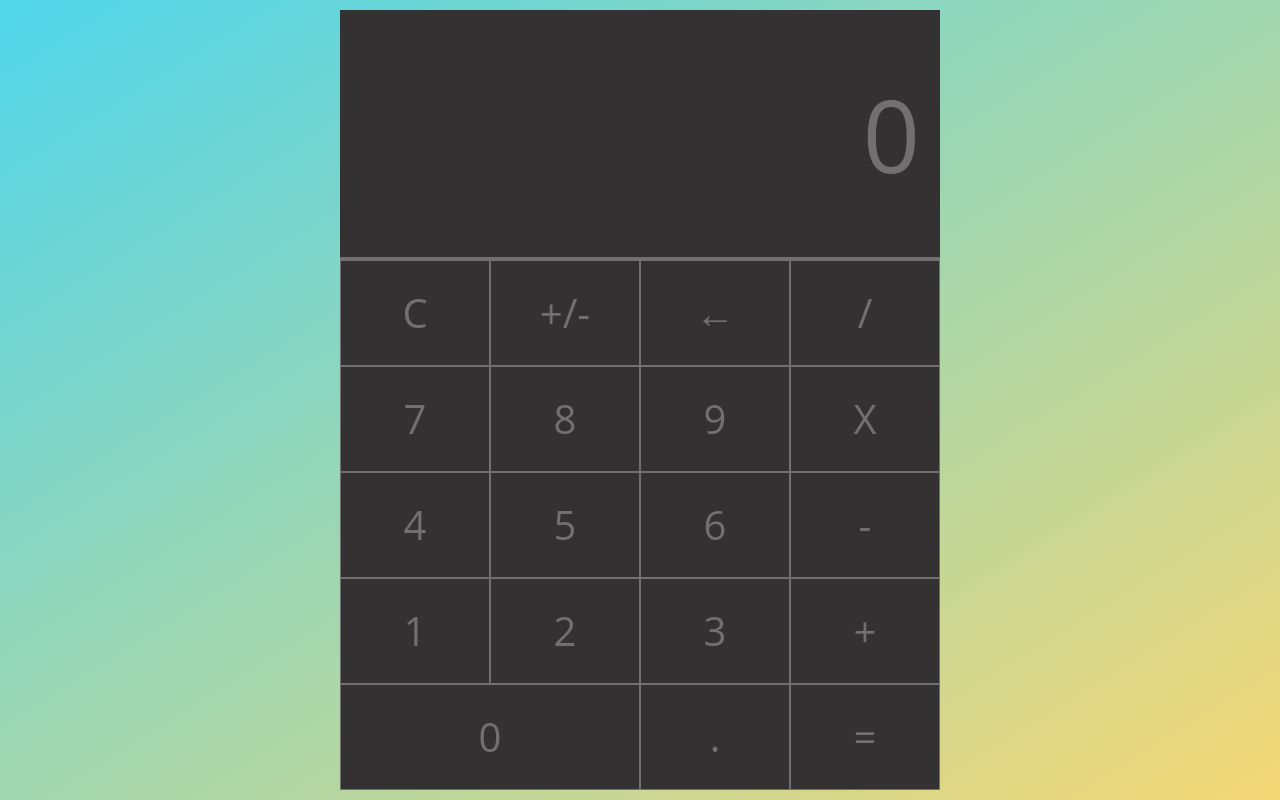
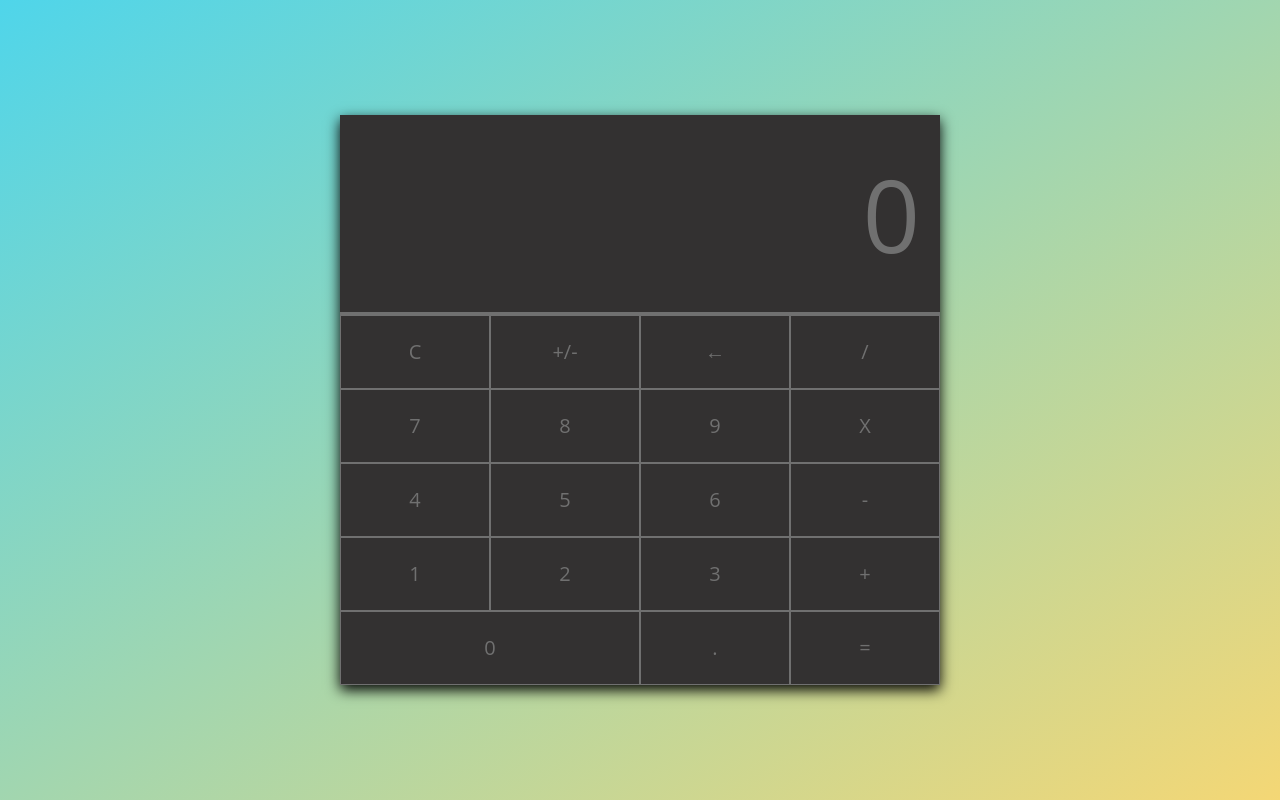
Before and after one commit to drood87/calculator, a React (Create React App) app: page / in a window 1280 px wide. Built offline with nearby package versions, Linux system fonts and the light colour scheme.

Commit message:
insert logic to components

```diff
--- a/src/App.js
+++ b/src/App.js
@@ -1,8 +1,8 @@
 import React, { Component } from 'react';
-import './calculator.scss';
+import './app.scss';
 import Display from './components/Display/Display';
 import Numpad from './components/NumPad/Numpad';
-import numpadButtons from './numpad-buttons';
+import buttons from './numpad-buttons';
 
 class App extends Component {
   state = {
@@ -10,15 +10,24 @@ class App extends Component {
   };
 
   loadButtons = () => {
-    this.setState({ numpadButtons });
+    this.setState({ numpadButtons: buttons }); // get buttons from the helper numpad-buttons.js file and get them into state
   };
+
+  boop = e => {};
+
+  componentDidMount() {
+    this.loadButtons(); // will mount will run before the render method, as we just need the buttons to be rendered once on the numpad
+  }
 
   render() {
     return (
       <div className="calculator">
         <Display />
         <ul className="calculator__numpad">
-          <Numpad />
+          {/* loop over the numpad buttons array to render them onto page */}
+          {this.state.numpadButtons.map(button => (
+            <Numpad buttons={button} key={button} boop={this.boop} />
+          ))}
         </ul>
       </div>
     );
--- a/src/calculator.scss
+++ b/src/app.scss
@@ -1,9 +1,12 @@
 .calculator {
 	width: 60rem;
 	background-color: #333131;
+	box-shadow: 0 5px 13px #000;
 
 	&__numpad {
 		background-color: #333131;
+		display: grid;
+		grid-template-columns: repeat(4, 1fr);
 	}
 }
 
--- a/src/components/NumPad/Numpad.js
+++ b/src/components/NumPad/Numpad.js
@@ -2,29 +2,23 @@ import React from 'react';
 import './numpad.scss';
 
 class Numpad extends React.Component {
+  targetValue = React.createRef();
+
+  boopboop = e => {
+    console.log(this.targetValue.current.value);
+  };
+
   render() {
     return (
-      <div className="numpad">
-        <li className="numpad__button">C</li>
-        <li className="numpad__button">+/-</li>
-        <li className="numpad__button">&larr;</li>
-        <li className="numpad__button">/</li>
-        <li className="numpad__button">7</li>
-        <li className="numpad__button">8</li>
-        <li className="numpad__button">9</li>
-        <li className="numpad__button">X</li>
-        <li className="numpad__button">4</li>
-        <li className="numpad__button">5</li>
-        <li className="numpad__button">6</li>
-        <li className="numpad__button">-</li>
-        <li className="numpad__button">1</li>
-        <li className="numpad__button">2</li>
-        <li className="numpad__button">3</li>
-        <li className="numpad__button">+</li>
-        <li className="numpad__button numpad__button--button0">0</li>
-        <li className="numpad__button">.</li>
-        <li className="numpad__button">=</li>
-      </div>
+      <li
+        className={`numpad__button numpad__button--${this.props.buttons}`}
+        onClick={this.boopboop}
+        ref={this.targetValue}
+        value={this.props.buttons}
+      >
+        {this.props.buttons}{' '}
+        {/*put a unique class for each button for styling purposes and receive the state from App.js to render the buttons onto page*/}
+      </li>
     );
   }
 }
--- a/src/components/NumPad/numpad.scss
+++ b/src/components/NumPad/numpad.scss
@@ -1,16 +1,13 @@
 .numpad {
-	display: grid;
-	grid-template-columns: repeat(4, 1fr);
-
 	&__button {
 		text-align: center;
-		font-size: 4rem;
+		font-size: 2rem;
 		color: var(--color-gray-light);
 		padding: 2rem;
 		border: 1px solid var(--color-gray-light);
 		cursor: pointer;
 
-		&--button0 {
+		&--0 {
 			grid-column: 1 / 3;
 		}
 	}
--- a/src/components/display/display.scss
+++ b/src/components/display/display.scss
@@ -1,6 +1,6 @@
 .display {
 	width: 100%;
-	height: 250px;
+	height: 20rem;
 	background-color: #333131;
 	display: flex;
 	justify-content: flex-end;
--- a/src/numpad-buttons.js
+++ b/src/numpad-buttons.js
@@ -1,7 +1,7 @@
 const buttons = [
   'C',
   '+/-',
-  '<--',
+  '\u2190', //left arrow in JS octal
   '/',
   '7',
   '8',
```
